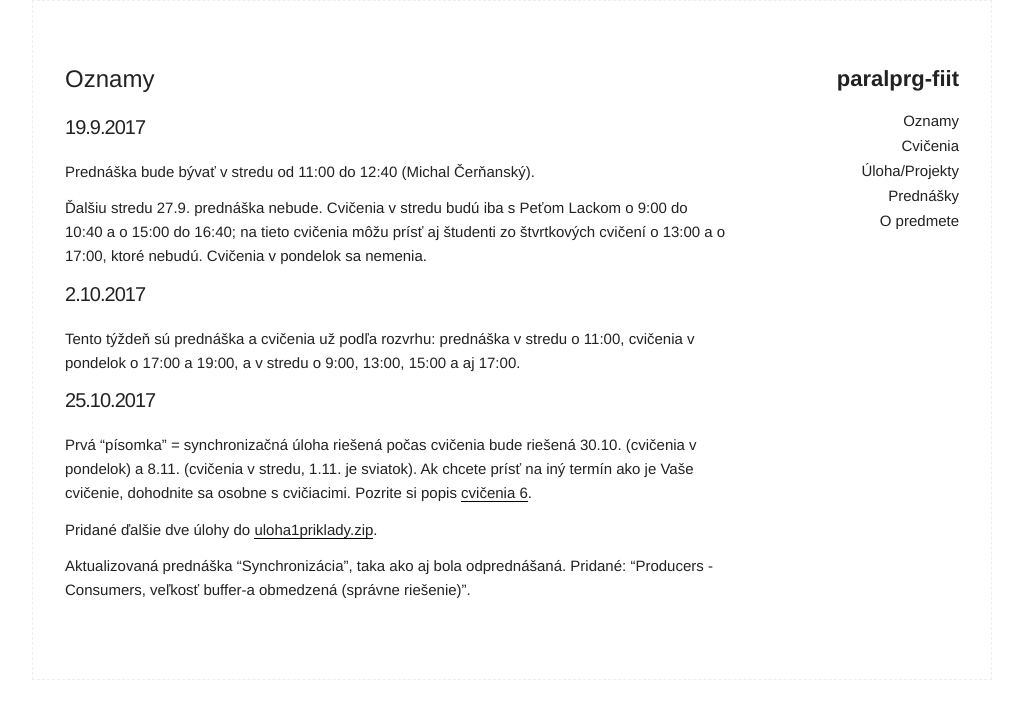
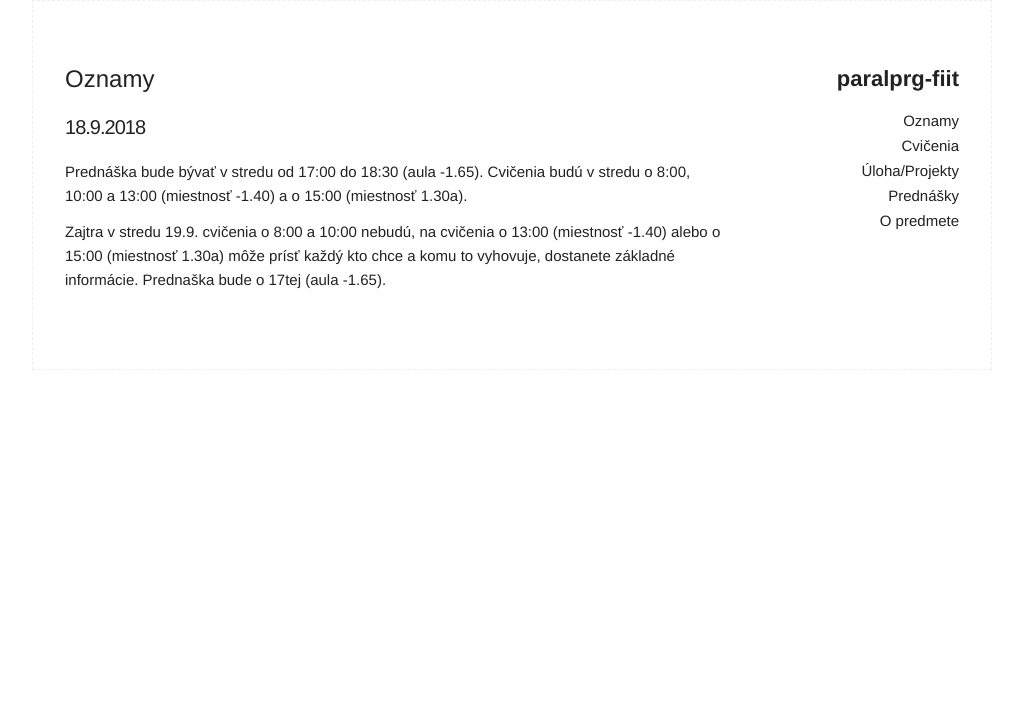
Before and after one commit to MichalCernansky/paralprg-fiit, a Jekyll site: the page built from index.md, in a window 1280 px wide. Shown: the top 719 px of the page, without its empty margins (128-1151 px from the left). Built offline with Jekyll 4.4.1, drawn with Linux system fonts in a browser that asks for light colours.

Commit message:
News fix

```diff
--- a/index.md
+++ b/index.md
@@ -4,22 +4,8 @@ title: Oznamy
 ---
 
 
-### 19.9.2017
+### 18.9.2018
 
-Prednáška bude bývať v stredu od 11:00 do 12:40 (Michal Čerňanský).
+Prednáška bude bývať v stredu od 17:00 do 18:30 (aula -1.65). Cvičenia budú v stredu o 8:00, 10:00 a 13:00 (miestnosť -1.40) a o 15:00 (miestnosť 1.30a).
 
-Ďalšiu stredu 27.9. prednáška nebude. Cvičenia v stredu budú iba s Peťom Lackom o 9:00 do 10:40 a o 15:00 do 16:40; na tieto cvičenia môžu prísť aj študenti zo štvrtkových cvičení o 13:00 a o 17:00, ktoré nebudú. Cvičenia v pondelok sa nemenia.
-
-
-### 2.10.2017
-
-Tento týždeň sú prednáška a cvičenia už podľa rozvrhu: prednáška v stredu o 11:00, cvičenia v pondelok o 17:00 a 19:00, a v stredu o 9:00, 13:00, 15:00 a aj 17:00.
-
-
-### 25.10.2017
-
-Prvá "písomka" = synchronizačná úloha riešená počas cvičenia bude riešená 30.10. (cvičenia v pondelok) a 8.11. (cvičenia v stredu, 1.11. je sviatok). Ak chcete prísť na iný termín ako je Vaše cvičenie, dohodnite sa osobne s cvičiacimi. Pozrite si popis [cvičenia 6](labs.html#cvičenie-6).
-
-Pridané ďalšie dve úlohy do [uloha1priklady.zip](labs/uloha1priklady.zip).
-
-Aktualizovaná prednáška "Synchronizácia", taka ako aj bola odprednášaná. Pridané: "Producers - Consumers, veľkosť buffer-a obmedzená (správne riešenie)".
+Zajtra v stredu 19.9. cvičenia o 8:00 a 10:00 nebudú, na cvičenia o 13:00 (miestnosť -1.40) alebo o 15:00 (miestnosť 1.30a) môže prísť každý kto chce a komu to vyhovuje, dostanete základné informácie. Prednaška bude o 17tej (aula -1.65).
```
